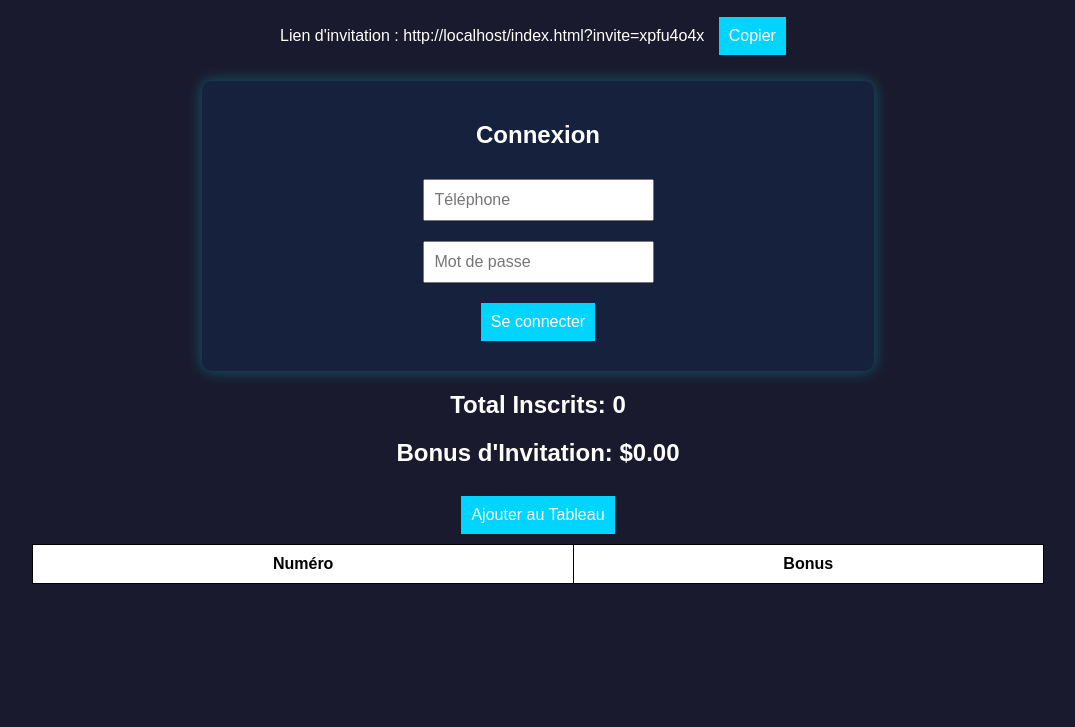
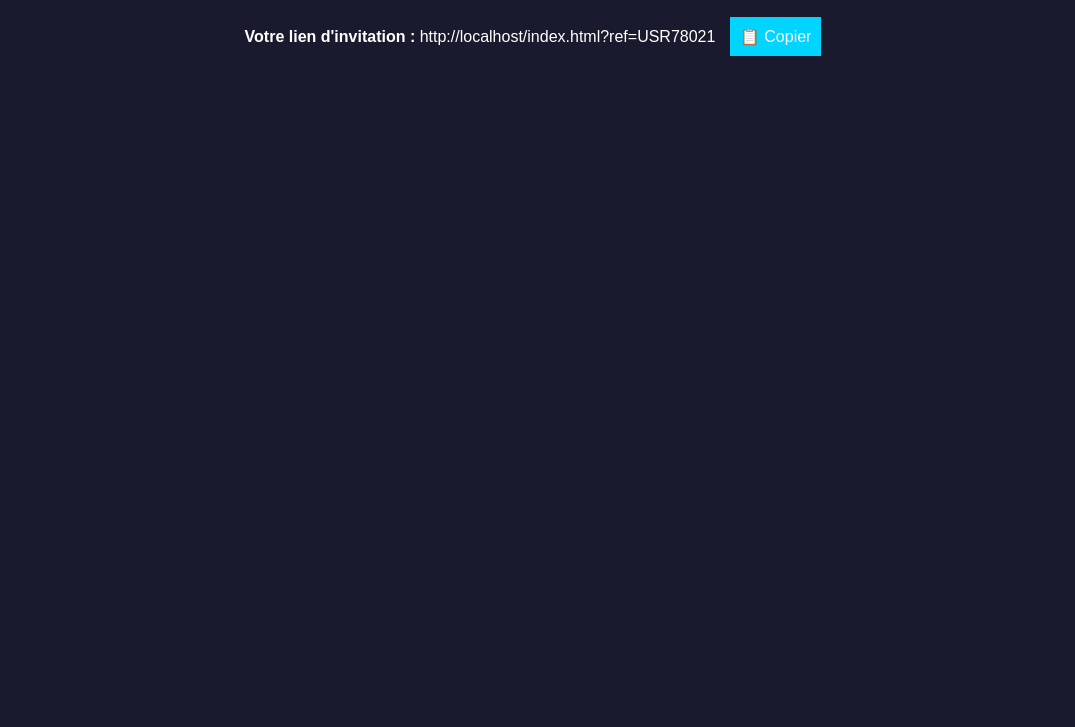
Before and after one commit to Urmin27/Eq, a plain HTML site: page index.html in a window 1280 px wide. Shown: the part 73-800 px from the top of the page, without its empty margins (102-1177 px from the left). Drawn offline with Linux system fonts and the light colour scheme.

Commit message:
Update index.html

```diff
--- a/index.html
+++ b/index.html
@@ -3,192 +3,149 @@
 <head>
     <meta charset="UTF-8">
     <meta name="viewport" content="width=device-width, initial-scale=1.0">
-    <title>Inscription avec Lien d'Invitation</title>
+    <title>Inscription & Connexion</title>
     <style>
-        body {
-            font-family: Arial, sans-serif;
-            text-align: center;
-            background-color: #1a1a2e;
-            color: white;
-        }
-        .container {
-            width: 50%;
-            margin: auto;
-            padding: 20px;
-            background: #16213e;
-            border-radius: 10px;
-            box-shadow: 0px 0px 15px rgba(0, 255, 255, 0.3);
-        }
-        input, button {
-            margin: 10px;
-            padding: 10px;
-            font-size: 16px;
-        }
-        button {
-            background: #00d4ff;
-            color: white;
-            border: none;
-            cursor: pointer;
-        }
-        button:hover {
-            background: #ffcc00;
-            color: black;
-        }
-        table {
-            width: 80%;
-            margin: auto;
-            background: white;
-            color: black;
-            border-collapse: collapse;
-        }
-        table, th, td {
-            border: 1px solid black;
-            padding: 10px;
-        }
+        body { font-family: Arial, sans-serif; text-align: center; background: #1a1a2e; color: white; }
+        .container { width: 50%; margin: auto; padding: 20px; background: #16213e; border-radius: 10px; display: none; }
+        input, button { margin: 10px; padding: 10px; font-size: 16px; }
+        button { background: #00d4ff; color: white; border: none; cursor: pointer; }
+        button:hover { background: #ffcc00; color: black; }
+        .hidden { display: none; }
     </style>
 </head>
 <body>
 
-<h1>Inscription avec Lien d'Invitation</h1>
+    <h1>Programme de Parrainage</h1>
+    <p id="invitationLinkContainer">
+        <strong>Votre lien d'invitation :</strong>
+        <span id="invitationLink">Génération...</span>
+        <button onclick="copyInvitationLink()">📋 Copier</button>
+    </p>
 
-<!-- Lien d'Invitation -->
-<p>Lien d'invitation : <span id="lienInvitation"></span> <button onclick="copierLien()">Copier</button></p>
-
-<!-- Formulaire Inscription -->
-<div class="container" id="inscriptionSection" style="display:none;">
+    <div class="container" id="signupForm">
         <h2>Inscription</h2>
-    <input type="text" id="nom" placeholder="Anarana"><br>
-    <input type="text" id="telephone" placeholder="Téléphone"><br>
-    <input type="password" id="password" placeholder="Mot de passe"><br>
-    <button onclick="inscrire()">S'inscrire</button>
+        <input type="text" id="fullname" placeholder="Nom complet"><br>
+        <input type="email" id="email" placeholder="Email"><br>
+        <input type="text" id="phone" placeholder="Téléphone"><br>
+        <p>Captcha: <span id="captchaQuestion"></span></p>
+        <input type="number" id="captchaAnswer" placeholder="Votre réponse"><br>
+        <input type="text" id="invitationCode" readonly><br>
+        <button onclick="register()">S'inscrire</button><br>
+        <p>Déjà un compte ? <a href="#" onclick="showLogin()">Connecte-toi</a></p>
     </div>
 
-<!-- Formulaire Connexion -->
-<div class="container" id="connexionSection">
+    <div class="container hidden" id="loginForm">
         <h2>Connexion</h2>
-    <input type="text" id="loginTelephone" placeholder="Téléphone"><br>
+        <input type="text" id="loginPhone" placeholder="Numéro de téléphone"><br>
         <input type="password" id="loginPassword" placeholder="Mot de passe"><br>
-    <button onclick="connecter()">Se connecter</button>
+        <button onclick="login()">Se connecter</button><br>
+        <p><a href="#" onclick="forgotPassword()">Mot de passe oublié ?</a></p>
     </div>
 
-<!-- Affichage du nombre total des inscrits -->
-<h2>Total Inscrits: <span id="totalInscrits">0</span></h2>
-
-<!-- Affichage du Bonus -->
-<h2>Bonus d'Invitation: $<span id="bonus">0</span></h2>
-<button id="ajouterBonus" onclick="ajouterAuTableau()" disabled>Ajouter au Tableau</button>
-
-<!-- Tableau des Bonus Ajoutés -->
-<table>
-    <thead>
-        <tr>
-            <th>Numéro</th>
-            <th>Bonus</th>
-        </tr>
-    </thead>
-    <tbody id="tableauBonus">
-    </tbody>
-</table>
-
     <script>
-    // Générer lien d'invitation
-    const lien = window.location.origin + window.location.pathname + "?invite=" + Math.random().toString(36).substr(2, 8);
-    document.getElementById("lienInvitation").textContent = lien;
-
-    function copierLien() {
-        navigator.clipboard.writeText(lien);
-        alert("Lien copié !");
+        function generateUserId() {
+            return "USR" + Math.floor(Math.random() * 100000);
         }
 
-    // Affichage du formulaire inscription si lien valide
-    const params = new URLSearchParams(window.location.search);
-    if (params.has("invite")) {
-        document.getElementById("inscriptionSection").style.display = "block";
+        function generateInvitationLink(userId) {
+            return window.location.origin + window.location.pathname + "?ref=" + userId;
         }
 
-    // Inscription
-    function inscrire() {
-        let nom = document.getElementById("nom").value;
-        let telephone = document.getElementById("telephone").value;
-        let password = document.getElementById("password").value;
+        function copyInvitationLink() {
+            navigator.clipboard.writeText(document.getElementById("invitationLink").textContent)
+                .then(() => alert("Lien copié !"));
+        }
 
-        if (!nom || !telephone || !password) {
-            alert("Fenoy daholo ny angona !");
+        let userId = localStorage.getItem("userId");
+        if (!userId) {
+            userId = generateUserId();
+            localStorage.setItem("userId", userId);
+        }
+
+        document.getElementById("invitationLink").textContent = generateInvitationLink(userId);
+
+        const urlParams = new URLSearchParams(window.location.search);
+        const refCode = urlParams.get("ref");
+
+        if (refCode) {
+            document.getElementById("invitationLinkContainer").style.display = "none";
+            document.getElementById("signupForm").style.display = "block";
+            document.getElementById("invitationCode").value = refCode;
+        }
+
+        function generateCaptcha() {
+            const num1 = Math.floor(Math.random() * 10) + 1;
+            const num2 = Math.floor(Math.random() * 10) + 1;
+            document.getElementById("captchaQuestion").textContent = `${num1} + ${num2} = ?`;
+            return num1 + num2;
+        }
+
+        let correctCaptcha = generateCaptcha();
+
+        function register() {
+            const fullname = document.getElementById("fullname").value;
+            const email = document.getElementById("email").value;
+            const phone = document.getElementById("phone").value;
+            const captcha = parseInt(document.getElementById("captchaAnswer").value);
+            const referrer = document.getElementById("invitationCode").value;
+
+            let users = JSON.parse(localStorage.getItem("users")) || [];
+
+            if (users.some(user => user.email === email || user.phone === phone)) {
+                alert("Ce compte existe déjà !");
                 return;
             }
 
-        let users = JSON.parse(localStorage.getItem("users")) || {};
-        if (users[telephone]) {
-            alert("Efa misy io numéro io !");
+            if (captcha !== correctCaptcha) {
+                alert("Captcha incorrect !");
                 return;
             }
 
-        users[telephone] = { nom, telephone, password, bonus: 0.01 }; // 1% bonus
+            let newUser = { fullname, email, phone, password: "1234", referrer };
+            users.push(newUser);
             localStorage.setItem("users", JSON.stringify(users));
 
-        alert("Inscription réussie !");
-        window.location.reload();
+            let referrerUser = users.find(user => user.phone === referrer);
+            if (referrerUser) {
+                referrerUser.bonus = (referrerUser.bonus || 0) + 0.01;
+                localStorage.setItem("users", JSON.stringify(users));
             }
 
-    // Connexion
-    function connecter() {
-        let telephone = document.getElementById("loginTelephone").value;
-        let password = document.getElementById("loginPassword").value;
-        let users = JSON.parse(localStorage.getItem("users")) || {};
-
-        if (users[telephone] && users[telephone].password === password) {
-            alert("Connexion réussie !");
-            window.location.href = "https://site-web-asa-en-ligne-m-da-6fzi.vercel.app/";
-        } else {
-            alert("Vérifiez vos informations !");
-        }
+            alert("Inscription réussie !");
+            document.getElementById("signupForm").classList.add("hidden");
+            document.getElementById("loginForm").classList.remove("hidden");
         }
 
-    // Mise à jour du total des inscrits
-    function mettreAJourTotal() {
-        let users = JSON.parse(localStorage.getItem("users")) || {};
-        document.getElementById("totalInscrits").textContent = Object.keys(users).length;
+        function showLogin() {
+            document.getElementById("signupForm").classList.add("hidden");
+            document.getElementById("loginForm").classList.remove("hidden");
         }
 
-    // Mise à jour du bonus
-    function mettreAJourBonus() {
-        let users = JSON.parse(localStorage.getItem("users")) || {};
-        let totalBonus = Object.values(users).reduce((acc, user) => acc + user.bonus, 0);
-        document.getElementById("bonus").textContent = totalBonus.toFixed(2);
+        function login() {
+            const phone = document.getElementById("loginPhone").value;
+            const password = document.getElementById("loginPassword").value;
+            let users = JSON.parse(localStorage.getItem("users")) || [];
 
-        if (totalBonus >= 1) {
-            document.getElementById("ajouterBonus").disabled = false;
-        } else {
-            document.getElementById("ajouterBonus").disabled = true;
-        }
-    }
-
-    // Ajouter bonus au tableau
-    function ajouterAuTableau() {
-        let users = JSON.parse(localStorage.getItem("users")) || {};
-        let totalBonus = Object.values(users).reduce((acc, user) => acc + user.bonus, 0);
-
-        if (totalBonus < 1) {
-            alert("Tsy ampy ny bonus !");
+            let user = users.find(u => u.phone === phone && u.password === password);
+            if (!user) {
+                alert("Utilisateur non trouvé !");
                 return;
             }
 
-        let tableau = document.getElementById("tableauBonus");
-        let row = tableau.insertRow();
-        let cell1 = row.insertCell(0);
-        let cell2 = row.insertCell(1);
-        cell1.innerHTML = tableau.rows.length;
-        cell2.innerHTML = "$1.00";
-
-        Object.keys(users).forEach(key => users[key].bonus = 0); // Reset bonus
-        localStorage.setItem("users", JSON.stringify(users));
-        mettreAJourBonus();
+            window.location.href = "https://site-web-asa-en-ligne-m-da-6fzi.vercel.app/";
         }
 
-    // Mise à jour automatique
-    mettreAJourTotal();
-    mettreAJourBonus();
+        function forgotPassword() {
+            const phone = prompt("Entrez votre numéro de téléphone :");
+            let users = JSON.parse(localStorage.getItem("users")) || [];
+
+            let user = users.find(u => u.phone === phone);
+            if (user) {
+                alert("Votre mot de passe est : " + user.password);
+            } else {
+                alert("Numéro introuvable !");
+            }
+        }
     </script>
-
 </body>
 </html>
```
Lines whose indentation alone changed are shown as unchanged.
